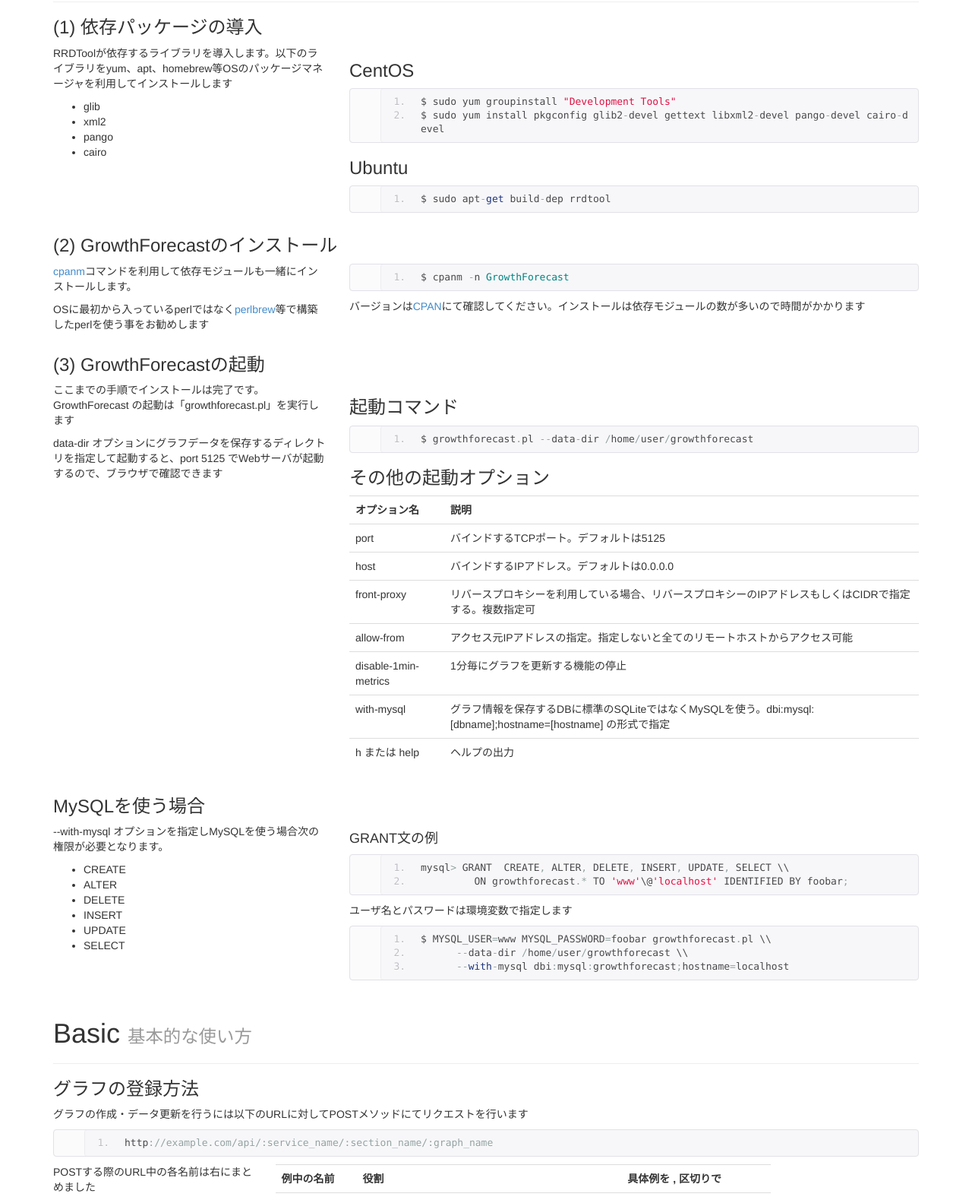
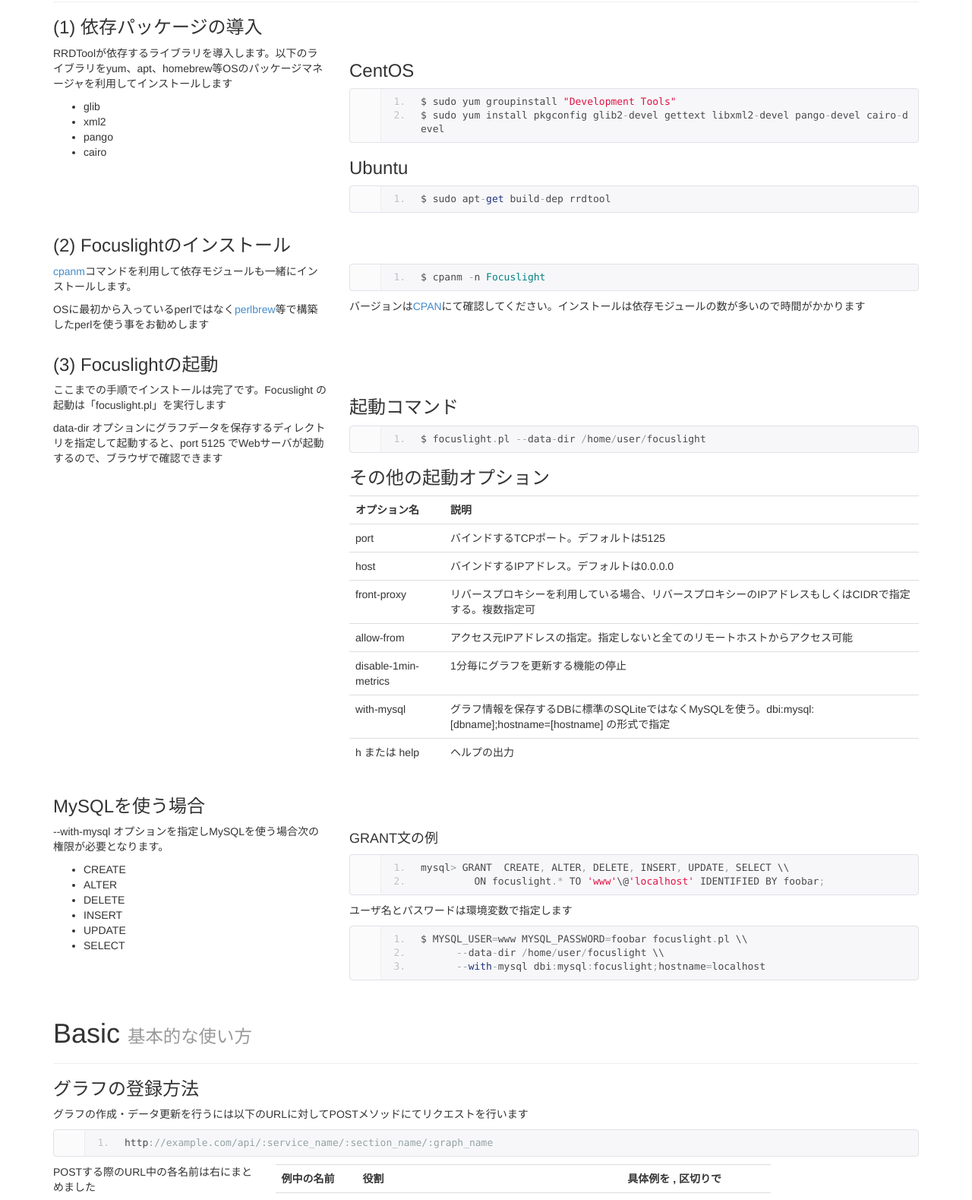
Before and after one commit to focuslight/focuslight.github.io, a plain HTML site: page index.ja.html in a window 1280 px wide. Shown: the part 681-2260 px from the top of the page at 76% size. Drawn offline with nearby package versions, Linux system fonts and the light colour scheme.

Commit message:
s/growthforecast/focuslight/g

```diff
--- a/index.ja.html
+++ b/index.ja.html
@@ -2,7 +2,7 @@
 <html lang="ja">
   <head>
     <meta charset="utf-8">
-    <title>GrowthForecast - Lightning fast Graphing / Visualization</title>
+    <title>Focuslight - Lightning fast Graphing / Visualization</title>
     <meta name="viewport" content="width=device-width, initial-scale=1.0">
 
     <!-- Le styles -->
@@ -32,7 +32,7 @@
             <span class="icon-bar"></span>
             <span class="icon-bar"></span>
           </button>
-          <a class="navbar-brand" href="#">GrowthForecast</a>
+          <a class="navbar-brand" href="#">Focuslight</a>
           <div class="navbar-collapse collapse">
             <ul class="nav navbar-nav">
               <li class="active"><a href="#top">Home</a></li>
@@ -41,7 +41,7 @@
               <li><a href="#gf_internal">Internal</a></li>
               <li><a href="#api">API</a></li>
               <li><a href="#software">Software</a></li>
-              <li><a href="https://github.com/kazeburo/GrowthForecast/">Source Code</a></li>
+              <li><a href="https://github.com/focuslight/focuslight/">Source Code</a></li>
             </ul>
             <ul class="nav navbar-nav navbar-right">
               <li class="dropdown">
@@ -61,8 +61,8 @@
 
       <!-- Main hero unit for a primary marketing message or call to action -->
       <div class="jumbotron" style="background-repeat: no-repeat; background-position: 50% 50%;background-image:url(img/background.png)">
-        <h1>GrowthForecast</h1>
-        <p>GrowthForecastは様々な値をWebAPI経由でグラフ化できるWebツールです。シンプルなAPIでリアルタイムにグラフを作成、更新でき、Webインターフェイスからグラフの表示をカスタマイズしたり、複数のメトリクスを重ね合わせたグラフを作成できます</p>
+        <h1>Focuslight</h1>
+        <p>Focuslightは様々な値をWebAPI経由でグラフ化できるWebツールです。シンプルなAPIでリアルタイムにグラフを作成、更新でき、Webインターフェイスからグラフの表示をカスタマイズしたり、複数のメトリクスを重ね合わせたグラフを作成できます</p>
       </div>
 
       <section>
@@ -73,7 +73,7 @@
 $ crontab -l
 */5 * * * * curl -F number=`mysql -BN -e 'select count(*) from member' game` http://example.com/api/socialgame/member/register 2>&1 | logger -t post_gf -p local0.info
 </pre>
-<p>cronで定期的にGrowthForecastにPOSTするだけで、設定なしでグラフが作れます</p>
+<p>cronで定期的にFocuslightにPOSTするだけで、設定なしでグラフが作れます</p>
           </div>
           <div class="col-md-6"><img src="img/sample1.png" class="img-responsive" /></div>
         </div>
@@ -113,7 +113,7 @@
           </div>
       </div>
 
-      <h3>(2) GrowthForecastのインストール</h3>
+      <h3>(2) Focuslightのインストール</h3>
 
         <div class="row">
           <div class="col-md-4">
@@ -123,23 +123,23 @@
           </div>
           <div class="col-md-8">
 <pre class="prettyprint linenums">
-$ cpanm -n GrowthForecast
+$ cpanm -n Focuslight
 </pre>
-<p>バージョンは<a href="https://metacpan.org/release/GrowthForecast">CPAN</a>にて確認してください。インストールは依存モジュールの数が多いので時間がかかります</p>
+<p>バージョンは<a href="https://metacpan.org/release/Focuslight">CPAN</a>にて確認してください。インストールは依存モジュールの数が多いので時間がかかります</p>
           </div>
       </div>
 
-      <h3>(3) GrowthForecastの起動</h3>
+      <h3>(3) Focuslightの起動</h3>
 
         <div class="row">
           <div class="col-md-4">
-            <p>ここまでの手順でインストールは完了です。GrowthForecast の起動は「growthforecast.pl」を実行します</p>
+            <p>ここまでの手順でインストールは完了です。Focuslight の起動は「focuslight.pl」を実行します</p>
             <p> data-dir オプションにグラフデータを保存するディレクトリを指定して起動すると、port 5125 でWebサーバが起動するので、ブラウザで確認できます</p>
           </div>
           <div class="col-md-8">
 <h3>起動コマンド</h3>
 <pre class="prettyprint linenums">
-$ growthforecast.pl --data-dir /home/user/growthforecast
+$ focuslight.pl --data-dir /home/user/focuslight
 </pre>
 
 <h3>その他の起動オプション</h3>
@@ -194,15 +194,15 @@
 <h4>GRANT文の例</h4>
 <pre class="prettyprint linenums">
 mysql> GRANT  CREATE, ALTER, DELETE, INSERT, UPDATE, SELECT \\
-         ON growthforecast.* TO 'www'\@'localhost' IDENTIFIED BY foobar;
+         ON focuslight.* TO 'www'\@'localhost' IDENTIFIED BY foobar;
 </pre>
 
 <p>ユーザ名とパスワードは環境変数で指定します</p>
 
 <pre class="prettyprint linenums">
-$ MYSQL_USER=www MYSQL_PASSWORD=foobar growthforecast.pl \\
-      --data-dir /home/user/growthforecast \\
-      --with-mysql dbi:mysql:growthforecast;hostname=localhost
+$ MYSQL_USER=www MYSQL_PASSWORD=foobar focuslight.pl \\
+      --data-dir /home/user/focuslight \\
+      --with-mysql dbi:mysql:focuslight;hostname=localhost
 </pre>
 
           </div>
@@ -321,8 +321,8 @@
 <h3>GrowthForeacstの仕組み</h3>
 <div class="row">
   <div class="col-md-4">
-  <p>GrowthForecastはRound Robbin Databaseおよびグラフ描画のツールとしてRRDtoolを利用しています。</p>
-  <p>APIのエンドポイントに送信されたデータはRDMBSに一旦保存されます。Workerが定期的に動作し、RDBMSからデータを読み出し、RRDファイルを更新しています。その歳、GrowthForecastのworkerは、現在の値に加えて、一つ前との差分をsubtractデータとして格納しています。</p>
+  <p>FocuslightはRound Robbin Databaseおよびグラフ描画のツールとしてRRDtoolを利用しています。</p>
+  <p>APIのエンドポイントに送信されたデータはRDMBSに一旦保存されます。Workerが定期的に動作し、RDBMSからデータを読み出し、RRDファイルを更新しています。その歳、Focuslightのworkerは、現在の値に加えて、一つ前との差分をsubtractデータとして格納しています。</p>
   <p>subtractデータをグラフのソースとして利用することで、データの変化量を可視化することができます</p>
   </div>
   <div class="col-md-8" style="text-align:center"><img src="img/gf_internal.png" class="img-responsive" /></div>
```
Also changed, not shown: index.html (+17 -17 lines).
